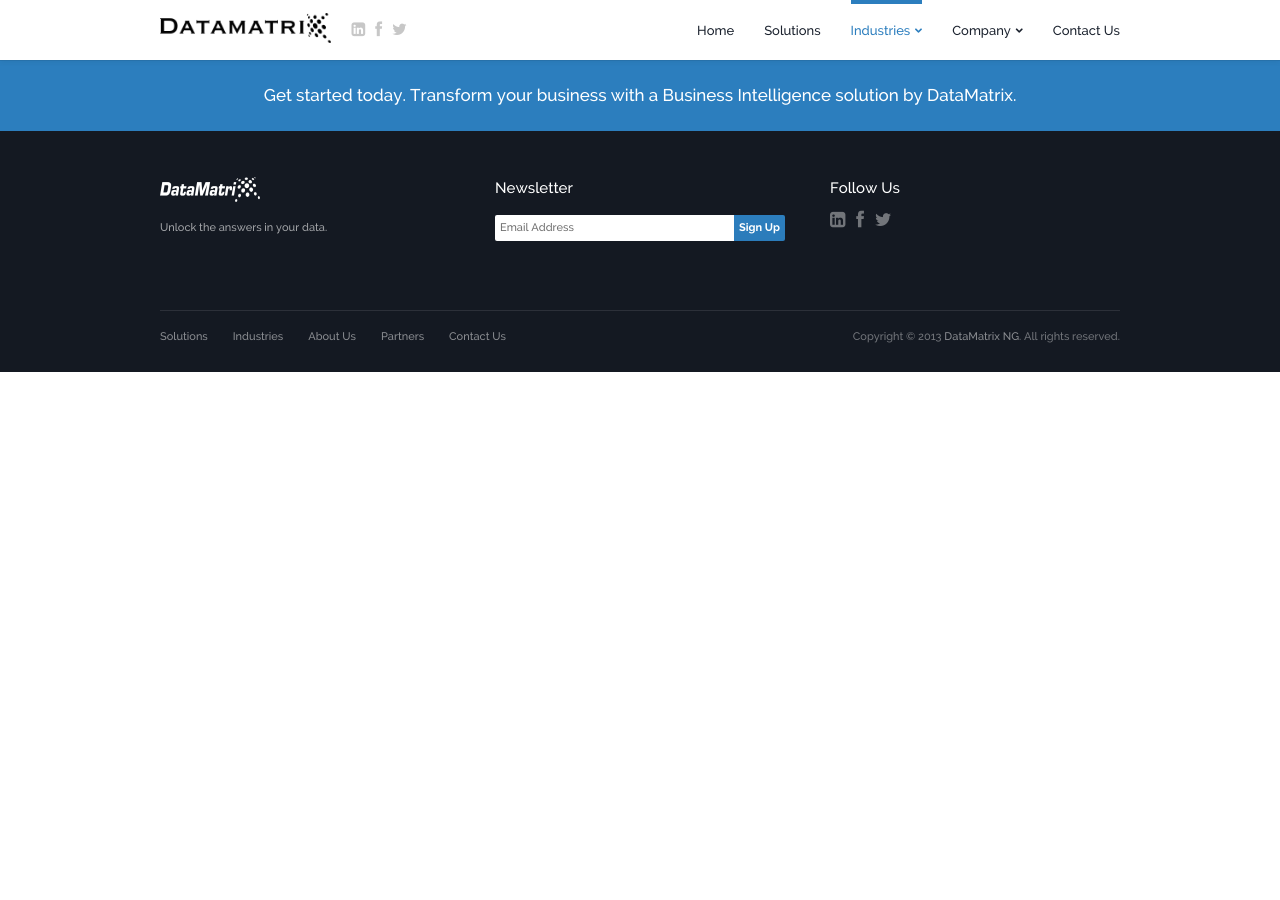
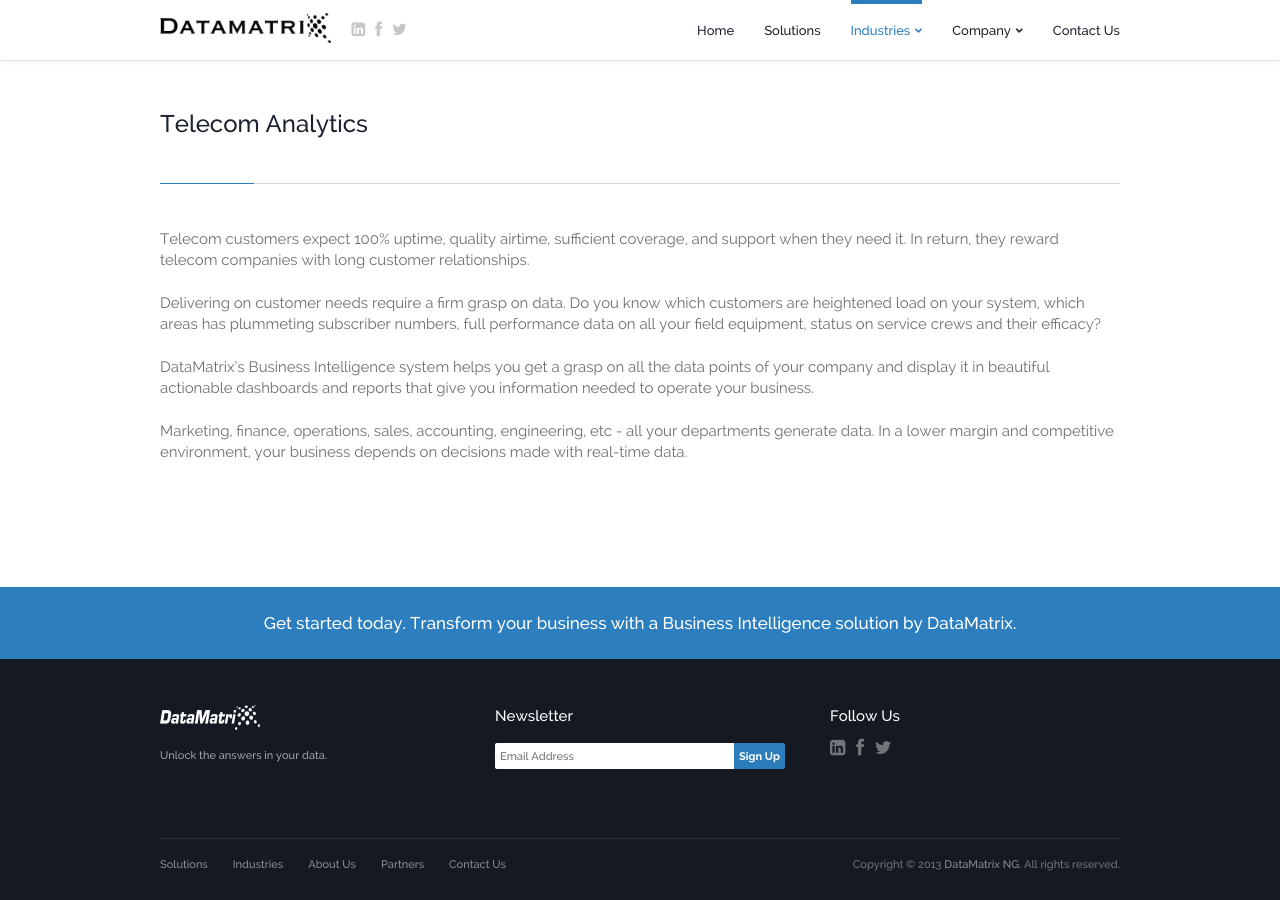
Before and after one commit to dtmtx/dtmtx.github.io, a Jekyll site: the page built from telecom.html, in a window 1280 px wide. Built offline with Jekyll 4.4.1, drawn with Linux system fonts in a browser that asks for light colours; Markdown is read by kramdown in place of the engine named in the settings.

Commit message:
telecom content update

```diff
--- a/insurance.html
+++ b/insurance.html
@@ -25,7 +25,7 @@ menugroup: industries
 
 					<p>In another scenario, your underwriting manager exited a region because of insurgent attack news coverage. However, policies written in that region have a 30% loss ratio. Your competitors are profiting from your forfeited business.</p>
 
-					<p>Basically, lackluster data insights costs you real money!</p>
+					<h2>Basically, lackluster data insights costs you real money!</h2>
 
 					<p>Large and successful insurance companies around the world have one common trait: they transform raw data into meaningful information to enable them more effective decision-making. Companies that pro-actively utilize their data will dominate their industry and peers.</p>
 
@@ -33,7 +33,7 @@ menugroup: industries
 
 					<p>Our Business Intelligence (BI) solution can put the answer to these questions and more on your fingertips. You will get a data-hub containing a single version of all your data as well as dashboards and reporting tools to quickly view key performance indicators across your organization. You will not only get immediate return on investment, you will get a partner that understands insurance and that will collaboratively work to make your insurance company more successful.</p>
 
-					<p>Let’s get you started on obtaining the most value out of your organizational data.</p>
+					<h2>Let’s get you started on obtaining the most value out of your organizational data.</h2>
 
 			</div>
 					</div>
--- a/telecom.html
+++ b/telecom.html
@@ -5,4 +5,26 @@ active: current
 menugroup: industries
 ---
 
-Solutions
+
+<!-- ~~~~~~~~~~~~~~~~~~~~~~~~~~~~~~~~~~~~~~~~~~~~~~~~~~~~~~~~~~~~~~~~~~~~~ -->
+			<!-- Main Content -->
+			<!-- ~~~~~~~~~~~~~~~~~~~~~~~~~~~~~~~~~~~~~~~~~~~~~~~~~~~~~~~~~~~~~~~~~~~~~ -->
+			<div class="main-content">
+				<div class="main-content-inner content-width">
+
+					<!-- ~~~~~~~~~~~~~~~~~~~~~~~~~~~~~~~ -->
+					<!-- Page Title -->
+					<!-- ~~~~~~~~~~~~~~~~~~~~~~~~~~~~~~~ -->
+
+					<h1>Telecom Analytics</h1>
+
+					<p>Telecom customers expect 100% uptime, quality airtime, sufficient coverage, and support when they need it. In return, they reward telecom companies with long customer relationships.</p>
+
+					<p>Delivering on customer needs require a firm grasp on data. Do you know which customers are heightened load on your system, which areas has plummeting subscriber numbers, full performance data on all your field equipment, status on service crews and their efficacy? </p>
+
+					<p>DataMatrix’s Business Intelligence system helps you get a grasp on all the data points of your company and display it in beautiful actionable dashboards and reports that give you information needed to operate your business.</p>
+
+					<p>Marketing, finance, operations, sales, accounting, engineering, etc - all your departments generate data. In a lower margin and competitive environment, your business depends on decisions made with real-time data.</p>
+
+			</div>
+					</div>
```
